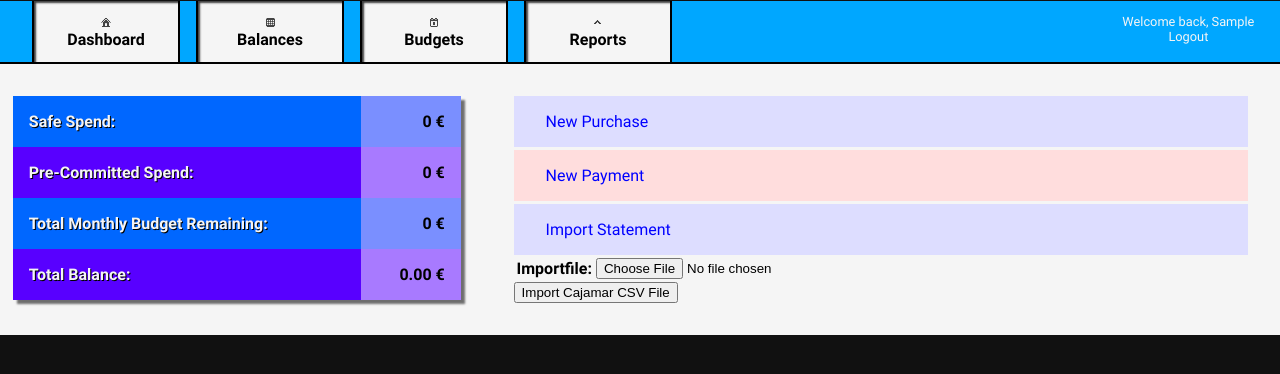
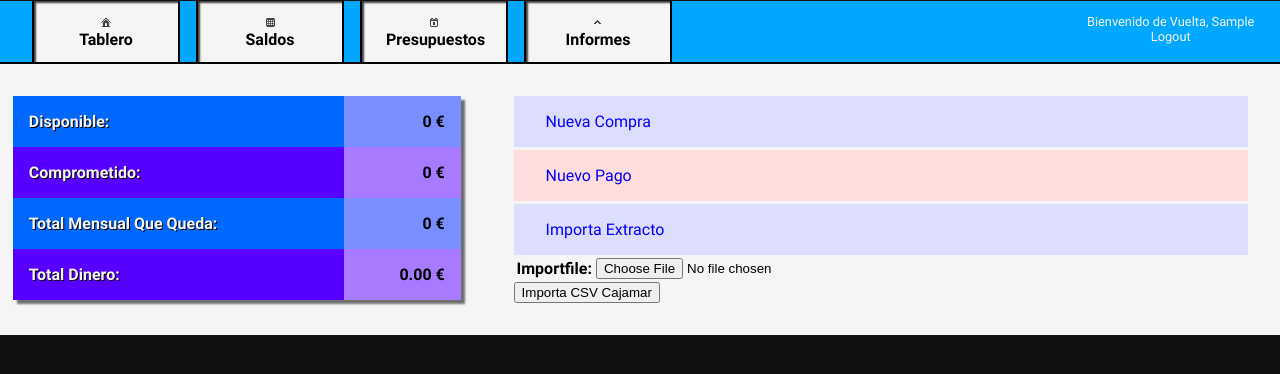
Before and after one commit to danladds/opencrunch, a Django app: page / in a window 1280 px wide. Shown: the top 374 px of the page. Run offline with Django 3.2, Linux system fonts and the light colour scheme; the visitor is signed in with stand-in values (Sample User, id 1); some libraries are stand-ins or nearby versions.

Commit message:
Change to Spanish

```diff
--- a/ocaccounts/forms/charges.py
+++ b/ocaccounts/forms/charges.py
@@ -13,10 +13,10 @@ class ChargeForm(ModelForm):
         model = Charge
         fields = ('dateMade', 'source', 'description', 'category', 'quantity')
         labels = {
-            'dateMade' : 'Date',
-            'description' : 'What For',
-            'category' : 'Category',
-            'quantity' : 'Amount'
+            'dateMade' : 'Fecha',
+            'description' : 'Por',
+            'category' : 'Categoría',
+            'quantity' : 'Cantidad'
         }
         widgets = {
             'dateMade': DateInput(),
@@ -31,9 +31,9 @@ class TransactionForm(ModelForm):
         model = Transaction
         fields = ('dateMade', 'source', 'sink', 'description', 'quantity')
         labels = {
-            'dateMade' : 'Date',
-            'description' : 'Description',
-            'quantity': 'Amount'
+            'dateMade' : 'Fecha',
+            'description' : 'Por',
+            'quantity': 'Cantidad'
         }
         widgets = {
             'dateMade': DateInput(),
--- a/ocaccounts/templates/ocaccounts/dashboard.html
+++ b/ocaccounts/templates/ocaccounts/dashboard.html
@@ -1,14 +1,14 @@
 {% extends "ocaccounts/outer.html" %}
 
-{% block title %}Dashboard : Opencruch{% endblock %}
+{% block title %}Tablero de Control : Opencruch{% endblock %}
 
 {% block leftcontent %}
 	<div id="dash-stats" class="box">
 		<table>
-			<tr class="dash-stats-budget"><th>Safe Spend:</th><td>{{ safespend }} €</td></tr>
-		  <tr class="dash-stats-balance"><th>Pre-Committed Spend:</th><td>{{ precom }} €</td></tr>
-		  <tr class="dash-stats-budget"><th>Total Monthly Budget Remaining:</th><td>{{ budgetr }} €</td></tr>
-			<tr class="dash-stats-balance"><th>Total Balance:</th><td>{{ totalbalance }} €</td></tr>
+			<tr class="dash-stats-budget"><th>Disponible:</th><td>{{ safespend }} €</td></tr>
+		  <tr class="dash-stats-balance"><th>Comprometido:</th><td>{{ precom }} €</td></tr>
+		  <tr class="dash-stats-budget"><th>Total Mensual Que Queda:</th><td>{{ budgetr }} €</td></tr>
+			<tr class="dash-stats-balance"><th>Total Dinero:</th><td>{{ totalbalance }} €</td></tr>
 		</table>
 	</div>
 	<div id="dash-budgets">
@@ -21,15 +21,15 @@
 		<ul class="blockmenu">
 			<li class="dash-tasks-purchase">
 				<a href="{% url 'ocaccounts:newpurchase' %}" class="modal" title="New Purchase">
-					<span class="ui-icon ui-icon-box"></span>New Purchase</a>
+					<span class="ui-icon ui-icon-box"></span>Nueva Compra</a>
 			</li>
 			<li class="dash-tasks-payment">
 				<a href="{% url 'ocaccounts:newpayment' %}" class="modal" title="New Payment">
-					<span class="ui-icon ui-icon-creditcard"></span>New Payment</a>
+					<span class="ui-icon ui-icon-creditcard"></span>Nuevo Pago</a>
 			</li>
 			<li class="dash-tasks-statement">
 				<a href="{% url 'ocaccounts:importstatement' %}" class="modal" title="Import Statement">
-					<span class="ui-icon ui-icon-file-table"></span>Import Statement</a>
+					<span class="ui-icon ui-icon-file-table"></span>Importa Extracto</a>
 			    <div class="import-statement">
 	            {% if form.errors %}
 	              <p class="ui-state-error">{{ error_message }}</p>
@@ -40,7 +40,7 @@
 	              <table>
 		              {{ form.as_table }}
 	              </table>
-		            <input type="submit" value="Import Cajamar CSV File" />
+		            <input type="submit" value="Importa CSV Cajamar" />
 	            </form>
             </div>
 			</li>
--- a/ocaccounts/templates/ocaccounts/outer.html
+++ b/ocaccounts/templates/ocaccounts/outer.html
@@ -25,12 +25,12 @@
 	<div id="modal"></div>
     <div class="overwrap clearfix">
 	    <menu class="top-menu clearfix">
-	    	<p>Welcome back, {{ user.first_name }} <a href="{% url 'ocaccounts:logout' %}">Logout</a></p>
+	    	<p>Bienvenido de Vuelta, {{ user.first_name }} <a href="{% url 'ocaccounts:logout' %}">Logout</a></p>
 	        <ul class="clearfix">
-	            <li><a href="{% url 'ocaccounts:dashboard' %}"><span class="ui-icon ui-icon-home"></span>Dashboard</a></li>
-	            <li><a href="{% url 'ocaccounts:entities' %}"><span class="ui-icon ui-icon-calculator"></span>Balances</a></li>
-	            <li><a href="{% url 'ocaccounts:categories' %}"><span class="ui-icon ui-icon-calendar"></span>Budgets</a></li>
-	            <li><a href="{% url 'ocaccounts:reports' %}"><span class="ui-icon ui-icon-chart-bars"></span>Reports</a></li>
+	            <li><a href="{% url 'ocaccounts:dashboard' %}"><span class="ui-icon ui-icon-home"></span>Tablero</a></li>
+	            <li><a href="{% url 'ocaccounts:entities' %}"><span class="ui-icon ui-icon-calculator"></span>Saldos</a></li>
+	            <li><a href="{% url 'ocaccounts:categories' %}"><span class="ui-icon ui-icon-calendar"></span>Presupuestos</a></li>
+	            <li><a href="{% url 'ocaccounts:reports' %}"><span class="ui-icon ui-icon-chart-bars"></span>Informes</a></li>
 	        </ul>
 	    </menu>
 	    <div id="toppane" class="clearfix">{% block topcontent %}{% endblock topcontent %}</div>
--- a/ocaccounts/templates/ocaccounts/reports.html
+++ b/ocaccounts/templates/ocaccounts/reports.html
@@ -22,6 +22,10 @@
     <td><a href="{% url 'ocaccounts:chargesdump' %}">Charge Table</a></td>
     <td>View or download full list of charges and transactions</td>
   </tr>
+  <tr>
+    <td><a href="{% url 'ocaccounts:monthlyreport' 1 %}">Monthly Report</a></td>
+    <td>View a report for a specific month</td>
+  </tr>
 </table>
 {% endblock topcontent %}
 
--- a/ocaccounts/urls.py
+++ b/ocaccounts/urls.py
@@ -7,7 +7,7 @@ from ocaccounts.views.charges import NewChargeSuccess, NewCharge, NewTransaction
     ChargesDump, ChargesDumpCSV, ChargesImportCSV, ChargesList, ChargesImportCajamarCSV, \
     ChargesImportCajamarCSVSave
 from ocaccounts.views.categories import CategoriesDump, CategoriesDumpCSV,\
-    CategoriesImportCSV, NewCategory, DeleteCategory, EditCategory
+    CategoriesImportCSV, NewCategory, DeleteCategory, EditCategory, MonthlyReport
 from ocaccounts.views.entities import EntitiesDumpCSV, EntitiesImportCSV
 
 app_name = 'ocaccounts'
@@ -16,6 +16,7 @@ urlpatterns = [
     path('authentication/', include('django.contrib.auth.urls')),
     path('', Dashboard.as_view(), name='dashboard'),
     path('reports/', Reports.as_view(), name='reports'),
+    path('reports/monthly/<int:index>/', MonthlyReport.as_view(), name='monthlyreport'),
     path('statement/import/', ChargesImportCajamarCSV.as_view(), name='importstatement'),
     path('statement/import/save/', ChargesImportCajamarCSVSave.as_view(), name='importstatementsave'),
 
--- a/ocaccounts/views/categories.py
+++ b/ocaccounts/views/categories.py
@@ -94,10 +94,14 @@ class CategoriesImportCSV(LoginRequiredMixin, View):
         return HttpResponse(out)
 
 
-class DeleteCategory(DeleteView):
+class DeleteCategory(LoginRequiredMixin, DeleteView):
     model = Category
     success_url = reverse_lazy('ocaccounts:deletesuccess')
 
     def delete(self, request, *args, **kwargs):
 
         return super(DeleteCategory, self).delete(request, *args, **kwargs)
+
+class MonthlyReport(LoginRequiredMixin, View):
+    def get(self, request):
+        pass
```
Also changed, not shown: ocaccounts/templates/ocaccounts/categories.html (+7 -7 lines), ocaccounts/templates/ocaccounts/entities.html (+8 -8 lines).
